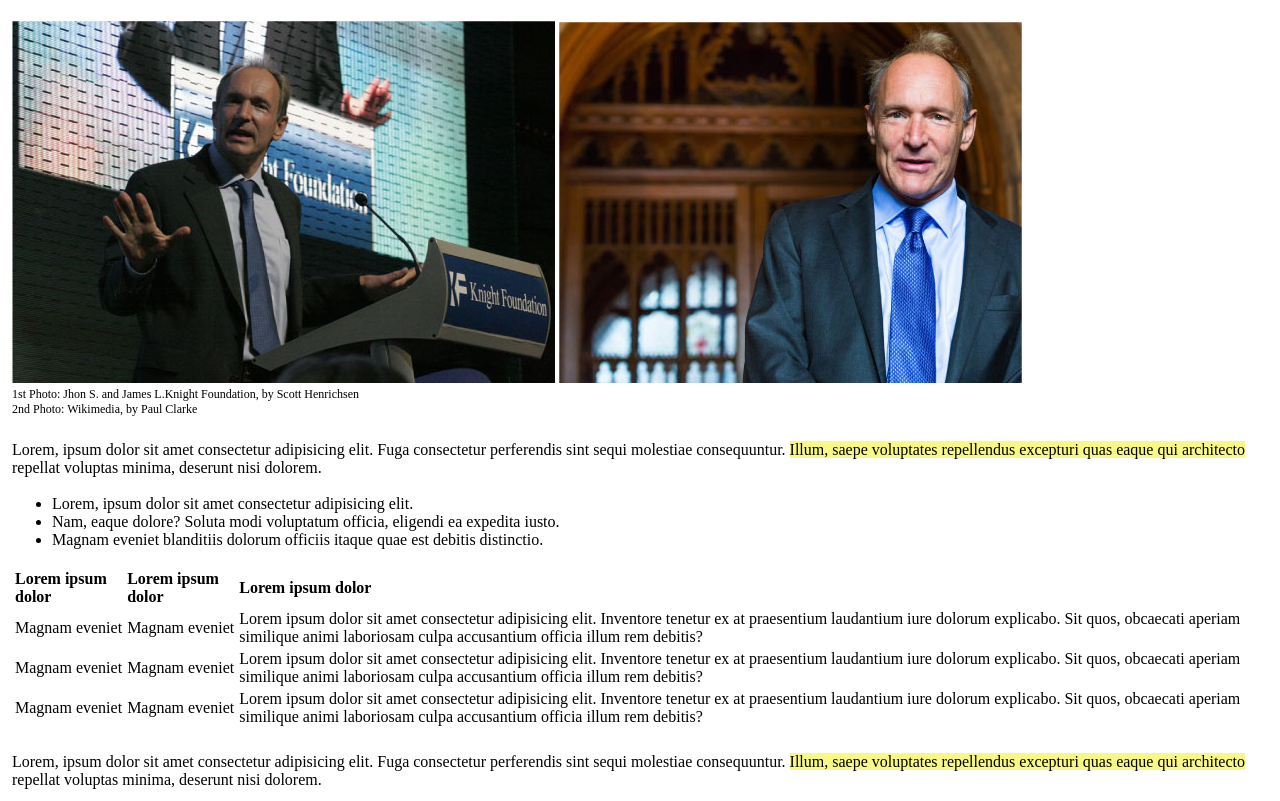
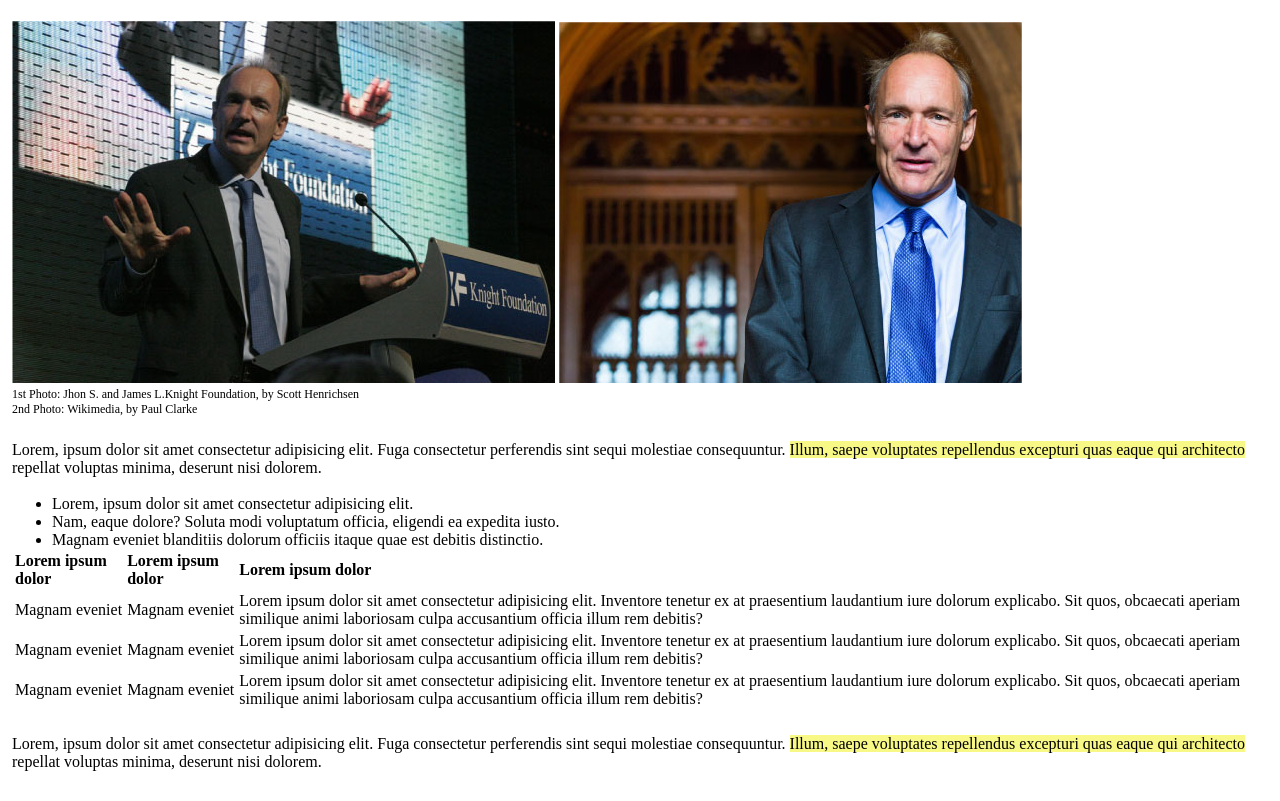
Before and after one commit to ElioSpena/html-css-booleaner, a plain HTML site: page index.html in a window 1280 px wide. Shown: the part 185-986 px from the top of the page. Drawn offline with Linux system fonts and the light colour scheme.

Commit message:
feat: descrizione articolo e tabella completo

```diff
--- a/index.html
+++ b/index.html
@@ -58,44 +58,57 @@
                 <li> Magnam eveniet blanditiis dolorum officiis itaque quae est debitis distinctio.</li>
             </ul>
             <!--/Lista-->
-            <br>
+
+
             <!--Tabella-->
+
             <table id="tabella">
-                <thead>
+                <thead class="bg-blu">
+                    <tr>
                         <th>Lorem ipsum dolor</th>
                         <th>Lorem ipsum dolor</th>
                         <th>Lorem ipsum dolor</th>
+                    </tr>
                 </thead>
                 <tbody>
-                    <td>Magnam eveniet </td>
-                    <td>Magnam eveniet </td>
+                    <tr class="bg-azzurro">
+                        <td>Magnam eveniet</td>
+                        <td>Magnam eveniet</td>
                         <td>Lorem ipsum dolor sit amet consectetur adipisicing elit. Inventore tenetur ex at
                             praesentium
-                        laudantium iure dolorum explicabo. Sit quos, obcaecati aperiam similique animi laboriosam culpa
+                            laudantium iure dolorum explicabo. Sit quos, obcaecati aperiam similique animi
+                            laboriosam
+                            culpa
                             accusantium officia illum rem debitis?</td>
-                </tbody>
-                <tbody>
-                    <td>Magnam eveniet </td>
-                    <td>Magnam eveniet </td>
+                    </tr>
+                    <tr>
+                        <td>Magnam eveniet</td>
+                        <td>Magnam eveniet</td>
                         <td>Lorem ipsum dolor sit amet consectetur adipisicing elit. Inventore tenetur ex at
                             praesentium
-                        laudantium iure dolorum explicabo. Sit quos, obcaecati aperiam similique animi laboriosam
+                            laudantium iure dolorum explicabo. Sit quos, obcaecati aperiam similique animi
+                            laboriosam
                             culpa
                             accusantium officia illum rem debitis?</td>
-                </tbody>
-                <tbody>
-                    <td>Magnam eveniet </td>
-                    <td>Magnam eveniet </td>
+                    </tr>
+                    <tr class="bg-azzurro">
+                        <td>Magnam eveniet</td>
+                        <td>Magnam eveniet</td>
                         <td>Lorem ipsum dolor sit amet consectetur adipisicing elit. Inventore tenetur ex at
                             praesentium
-                        laudantium iure dolorum explicabo. Sit quos, obcaecati aperiam similique animi laboriosam culpa
+                            laudantium iure dolorum explicabo. Sit quos, obcaecati aperiam similique animi
+                            laboriosam
+                            culpa
                             accusantium officia illum rem debitis?</td>
+                    </tr>
                 </tbody>
             </table>
             <!--/Tabella-->
+
             <p class="descrizione">Lorem, ipsum dolor sit amet consectetur adipisicing elit. Fuga consectetur
                 perferendis sint sequi
-                molestiae consequuntur. <span class="testo-evidenziato">Illum, saepe voluptates repellendus excepturi
+                molestiae consequuntur. <span class="testo-evidenziato">Illum, saepe voluptates repellendus
+                    excepturi
                     quas
                     eaque qui
                     architecto</span> repellat
@@ -104,6 +117,11 @@
         <!--/Descrizione Articolo-->
     </main>
 
+        <!--Collegamento link utili-->
+    <footer>
+
+    </footer>
+
 </body>
 
 </html>
```
Lines whose indentation alone changed are shown as unchanged.
